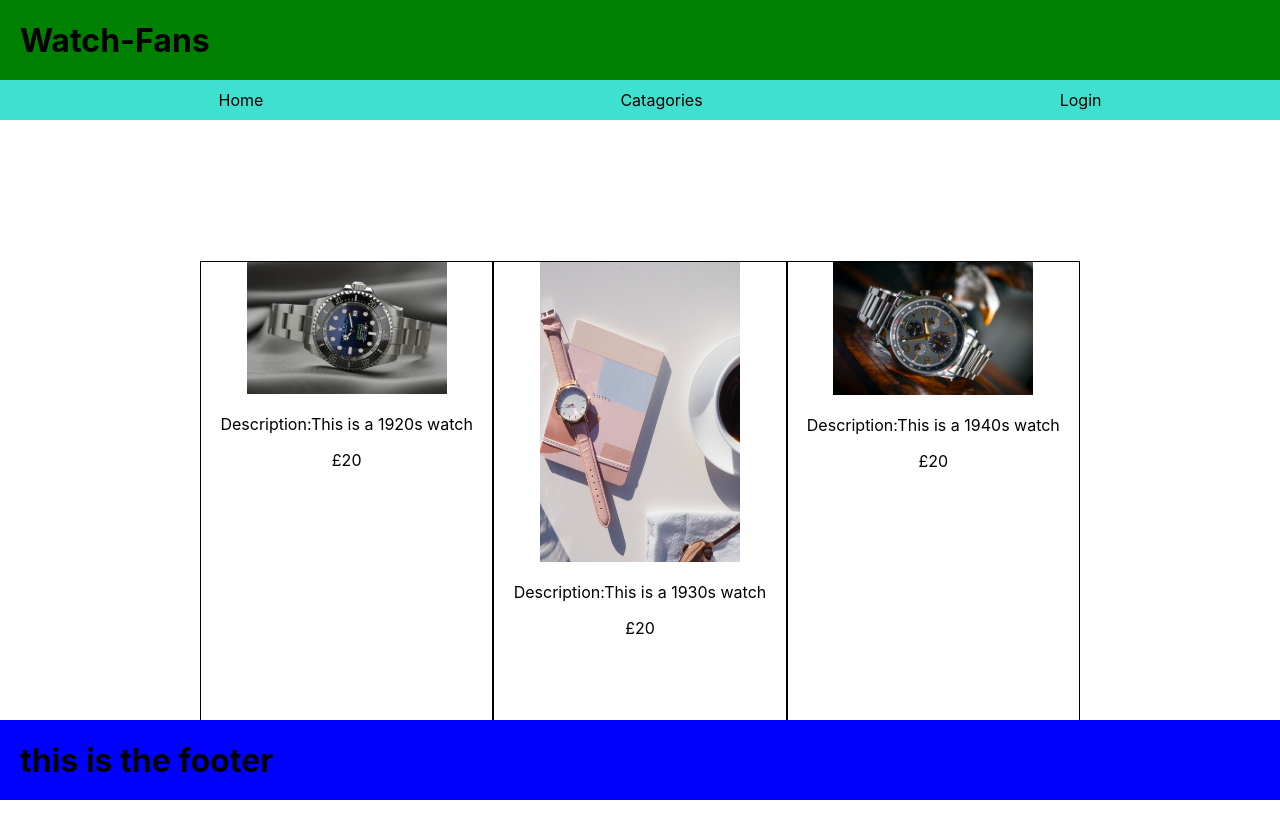
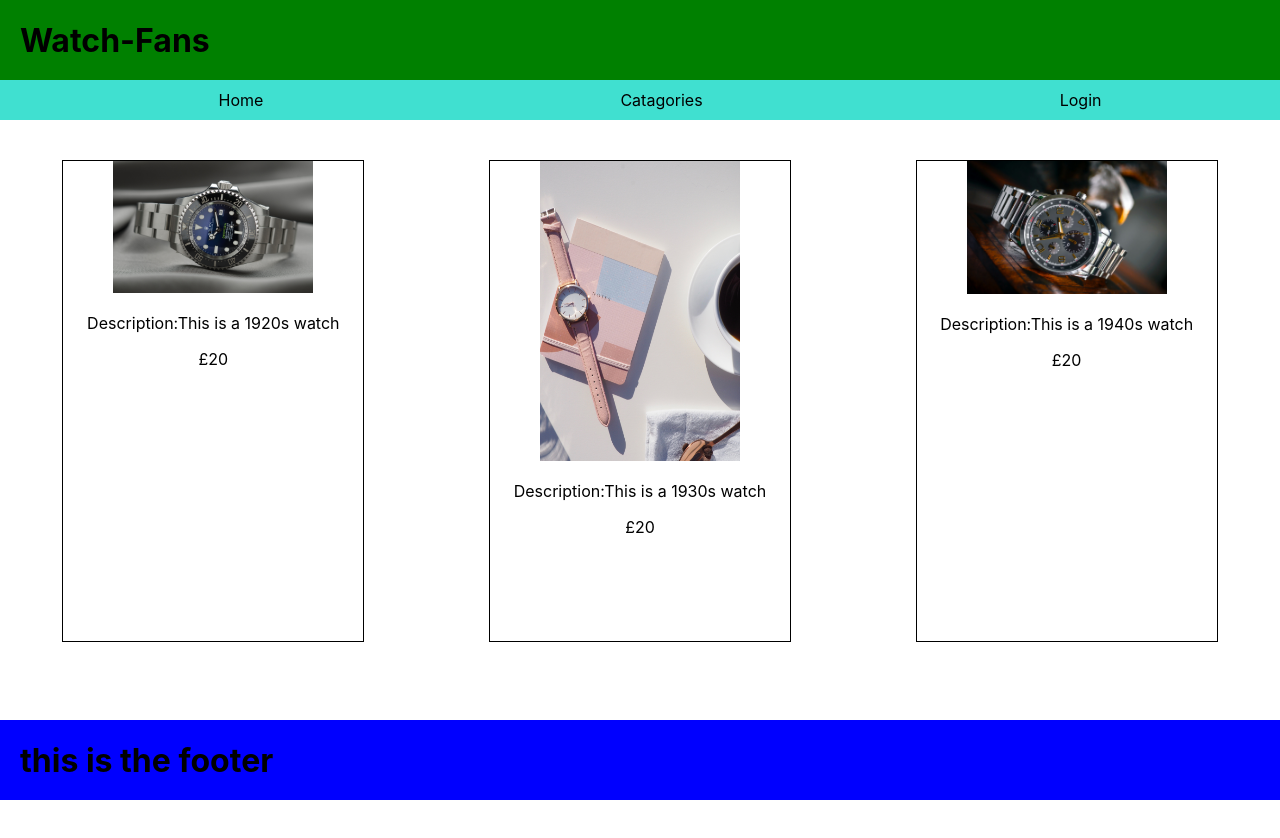
Before and after one commit to timo9939/watch-fans, a React (Create React App) app in the folder client/: page / in a window 1280 px wide. Shown: the top 838 px of the page. After the commit the page ends 800 px from the top, so only its background shows below. Built offline with nearby package versions, Linux system fonts and the light colour scheme.

Commit message:
contents items have been centered

```diff
--- a/client/src/component/Content/Content.js
+++ b/client/src/component/Content/Content.js
@@ -6,7 +6,7 @@ import img03 from "../image/watch03.jpg";
 
 function Content() {
   return (
-    <section>
+    <section className="contentSection">
       <div className="box">
         <article className=" title">
           <img src={img01} alt="normal-watch" style={{ width: "200px" }}></img>
--- a/client/src/component/Content/content.css
+++ b/client/src/component/Content/content.css
@@ -1,11 +1,18 @@
 
 
-.box{
+
+.contentSection{
+    position: absolute;
+    top: 20vh;
+    width: 100%;
+}
+
+
+ .box{
     display: flex;
+    align-items: center;
     justify-content: space-around;
-    height: 50vh;
-    align-items: center;
-    margin: 200px;
+
 }
 
 .description-box{
```
